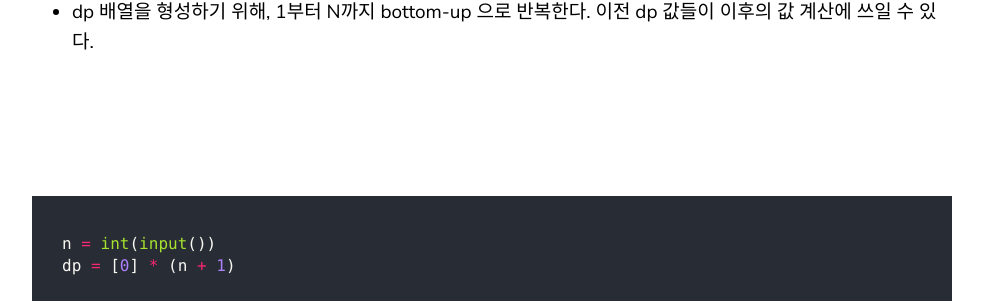
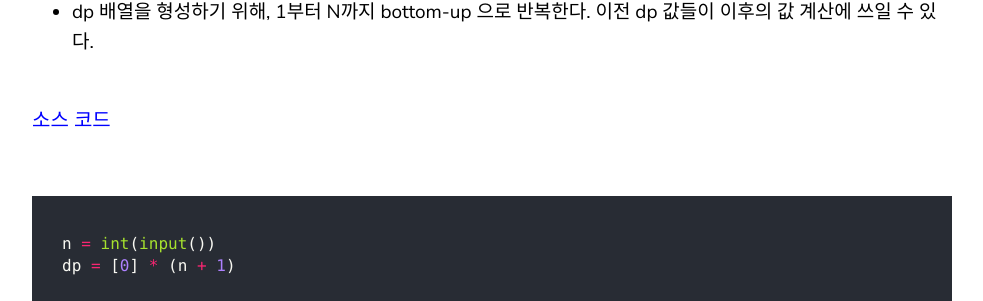
Before and after one commit to piemonte93/piemonte93.github.io, a Jekyll site: the page built from _posts/2021-03-02-algo-post35.markdown, in a window 1280 px wide and 900 px high, scrolled down 2933 px. Shown: the part 214-515 px from the top of the window, without its empty margins (68-1051 px from the left). Built offline with Jekyll 4.4.1, drawn with Linux system fonts in a browser that asks for light colours.

Commit message:
Update 2021-03-02-algo-post35.markdown

````diff
--- a/_posts/2021-03-02-algo-post35.markdown
+++ b/_posts/2021-03-02-algo-post35.markdown
@@ -103,7 +103,8 @@ tags: Algorithm Python
     </li>
     <li>dp 배열을 형성하기 위해, 1부터 N까지 bottom-up 으로 반복한다. 이전 dp 값들이 이후의 값 계산에 쓰일 수 있다.</li>
 </ul>
-<span style="color:blue; font-size:20px"></span><br><br><br>
+<br>
+<span style="color:blue; font-size:20px">소스 코드</span><br><br>
 
 ```python
 n = int(input())
````
